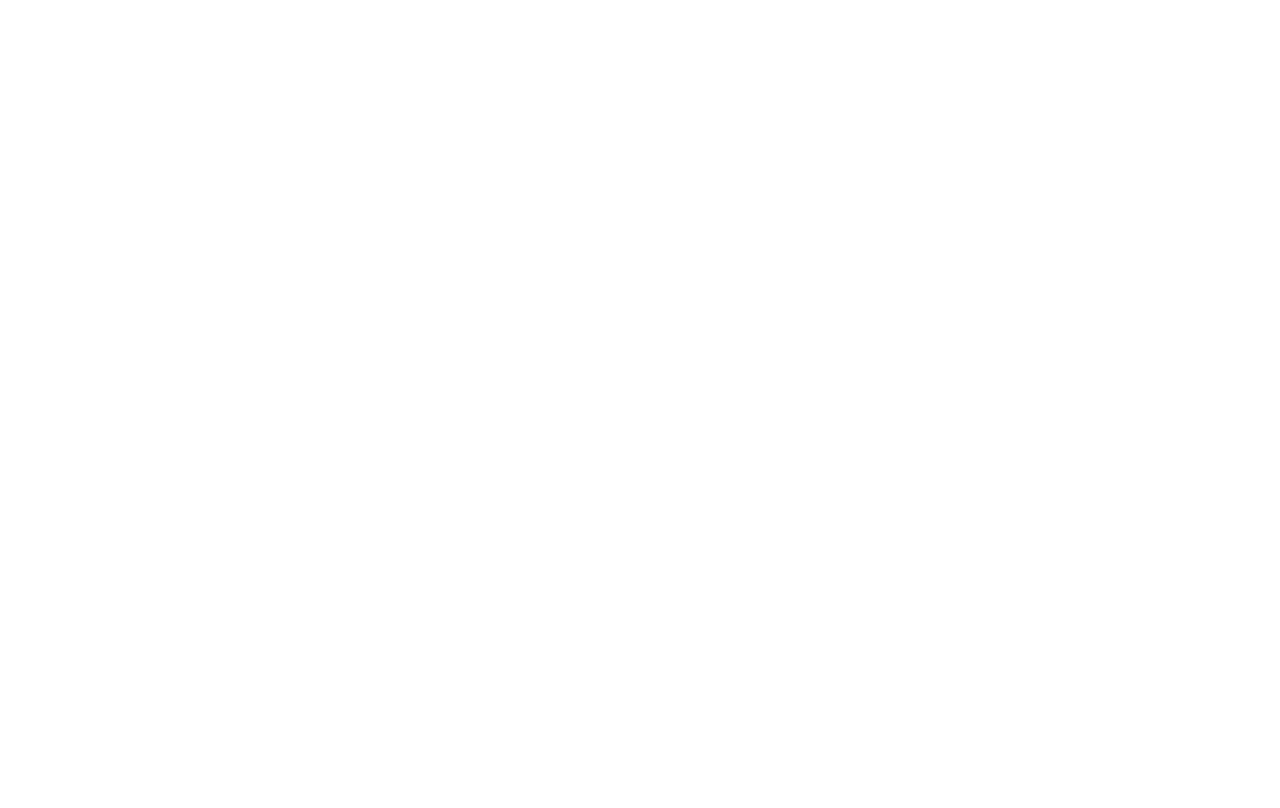
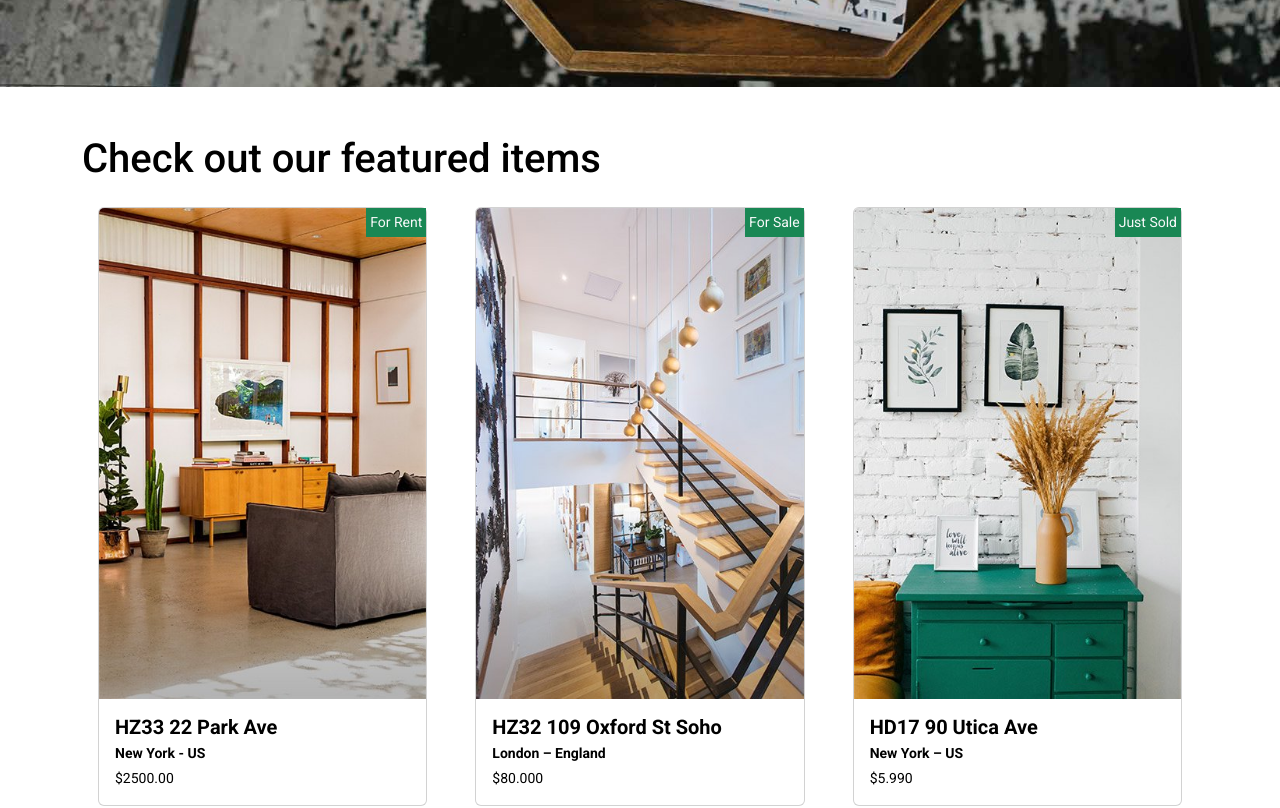
Before and after one commit to TseringDorjeeLama29/Real-State, a React (Create React App) app: page / in a window 1280 px wide. Shown: the part 820-1628 px from the top of the page. Before the commit the page ends 800 px from the top, so only its background shows below. Built offline with nearby package versions, Linux system fonts and the light colour scheme.

Commit message:
realstateagency.js is completed

```diff
--- a/src/Assets/css/Style.scss
+++ b/src/Assets/css/Style.scss
@@ -4,10 +4,10 @@
 
 * {
     box-sizing: border-box !important;
-    overflow-x: hidden;
 }
 
 body {
+    overflow-x: hidden;
     font-family: 'Roboto', sans-serif;
     background: #fff;
 }
@@ -215,10 +215,10 @@
             transform: translateX(20px);
         }
     }
-    background-image: url("../../../public/image/Banner/realstate.jpg");
 }
 
 .realState_bg_img {
+    background-image: url("../../../public/image/Banner/realstate.jpg");
     background-size: cover;
     background-repeat: no-repeat;
     height: 100vh;
--- a/src/Components/Forms/StaffAgency.js
+++ b/src/Components/Forms/StaffAgency.js
@@ -10,12 +10,10 @@
           {StaffAgencyData.map((value) => (
             <div className="col-12 col-md-6 col-lg col-xl col-sm-12 my-4 ">
               <div className="Feature-card position-relative card mx-3" >
-                <p className='position-absolute top-0 end-0 bg-success text-light p-1 b-3'>{value.condition}</p>
                 <img src={value.image} className="card-img-top w-100" alt="..." />
                 <div className="card-body">
                   <h5 className="card-title mb-1 fw-bolder">{value.title}</h5>
                   <p className="card-text mb-1 fw-semibold">{value.body}</p>
-                  <p className="card-text">{value.price}</p>
                 </div>
               </div>
             </div>
@@ -23,6 +21,5 @@
         </div>
       </div>
     </>
-    // col-md-6 col-lg-2
   )
 }
--- a/src/Data/StaffAgencyData.js
+++ b/src/Data/StaffAgencyData.js
@@ -1,24 +1,24 @@
 const StaffAgencyData = [
     {
         "id": 1,
-        "title": "HZ33 22 Park Ave",
-        "body": "New York - US",
+        "title": "Alice Hines",
+        "body": "Operater",
         "condition": "For Rent",
         "price": "$2500.00",
         "image": "/image/StaffAgency/StaffAgency1.jpg",
     },
     {
         "id": 2,
-        "title": " HZ32 109 Oxford St Soho",
-        "body": "London – England",
+        "title": " Isac Guzman",
+        "body": "Agent",
         "condition": "For Sale",
         "price": "$80.000",
         "image": "/image/StaffAgency/StaffAgency2.jpg",
     },
     {
         "id": 3,
-        "title": "HD17 90 Utica Ave",
-        "body": "New York – US",
+        "title": "Kari Becker",
+        "body": "Agent",
         "condition": "Just Sold",
         "price": "$5.990",
         "image": "/image/StaffAgency/StaffAgency3.jpg",
@@ -26,16 +26,16 @@
     },
     {
         "id": 4,
-        "title": " HD5 22 Rue Cujas",
-        "body": "Paris – France",
+        "title": " Roger Hill",
+        "body": "Owner",
         "condition": "For Rent",
         "price": "$5.990",
         "image": "/image/StaffAgency/StaffAgency4.jpg",
     },
     {
         "id": 5,
-        "title": "H14 Betuwestraat 14",
-        "body": "Amsterdam – Netherlands",
+        "title": "Trever Walsh",
+        "body": "Manager",
         "condition": "Just Sold",
         "price": "$2.990",
         "image": "/image/StaffAgency/StaffAgency5.jpg",
--- a/src/Pages/Forms/RealStateAgency.js
+++ b/src/Pages/Forms/RealStateAgency.js
@@ -2,6 +2,9 @@
 import CategoryBestPlaces from '../../Components/Forms/CategoryBestPlaces'
 import StaffAgency from '../../Components/Forms/StaffAgency'
 import Button from '../../Components/ui/Button'
+import BannerEnd from '../Home/BannerEnd'
+import CategoryPeople from '../Home/CategoryPeople'
+import SwiperPlace from '../Home/SwiperPlace'
 
 export default function RealStateAgency() {
   return (
@@ -55,6 +58,9 @@
       </div>
       <CategoryBestPlaces />
       <StaffAgency />
+      <BannerEnd />
+      <SwiperPlace />
+      <CategoryPeople />
 
     </>
   )
```
Also changed, not shown: src/Pages/Forms/AboutUs.js (added, +7 -0 lines).
